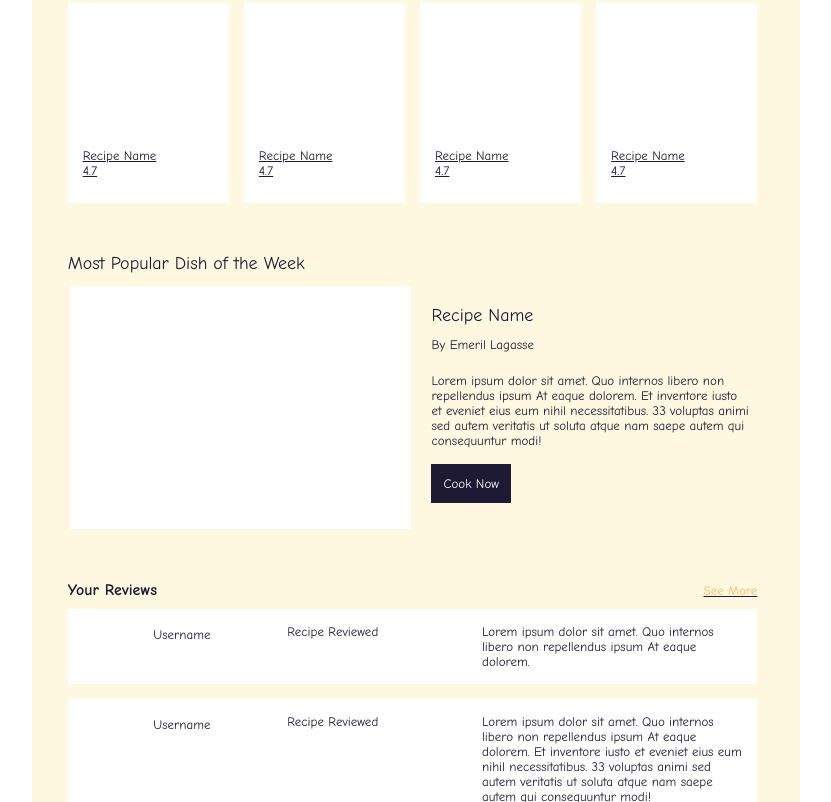
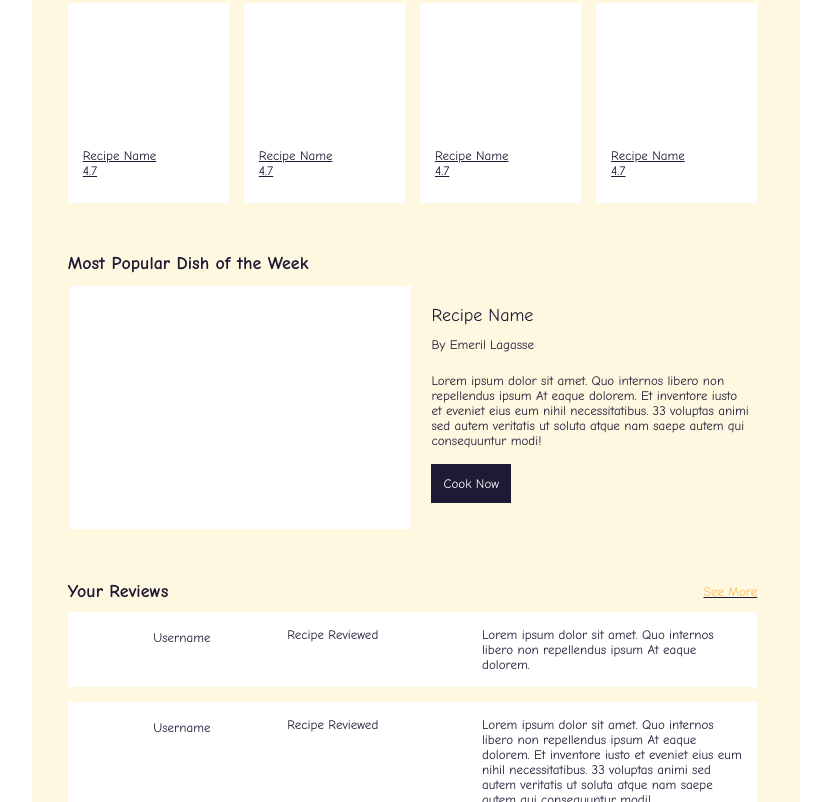
Before and after one commit to moochh/recipee, a plain HTML site: page index.html in a window 1280 px wide. Shown: the part 614-1416 px from the top of the page, without its empty margins (224-1055 px from the left). Drawn offline with Linux system fonts and the light colour scheme.

Commit message:
Update index.html

```diff
--- a/index.html
+++ b/index.html
@@ -357,7 +357,7 @@
                   <tr height="50">&nbsp;</tr>
 
                   <tr>
-                    <td><font size="4">Most Popular Dish of the Week</font></td>
+                    <td><font size="4"><b>Most Popular Dish of the Week</b></font></td>
                   </tr>
 
                   <tr height="10">&nbsp;</tr>
@@ -407,7 +407,7 @@
                     <td>
                       <table width="100%" cellpadding="0" cellspacing="0">
                         <tr>
-                          <td><font size="3"><b>Your Reviews</b></font></td>
+                          <td><font size="4"><b>Your Reviews</b></font></td>
                           <td align="right"><a href=""><font color="#FFBB58">See More</font></a></td>
                         </tr>
                       </table>
```
